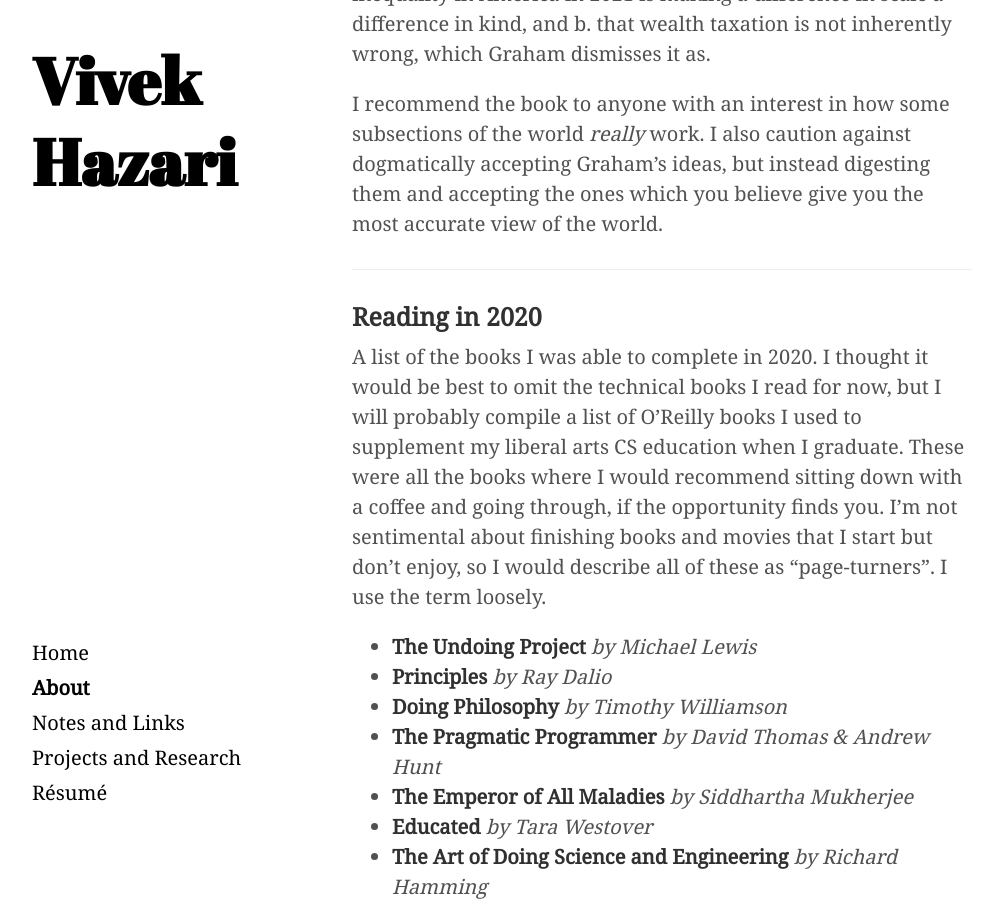
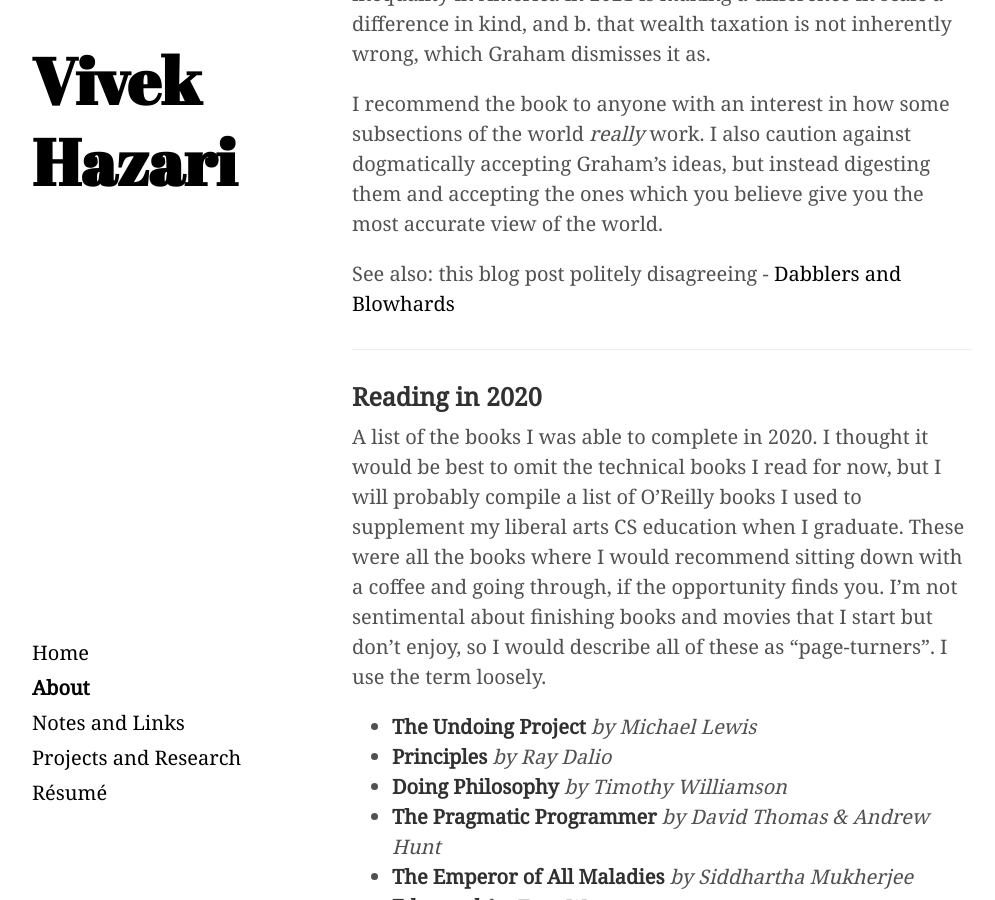
Before and after one commit to Vivekhaz/site_personal, a Jekyll site: the page built from about.md, in a window 1280 px wide and 900 px high, scrolled down 2405 px. Shown: the whole window, without its empty margins (208-1203 px from the left). Built offline with Jekyll 4.4.1, drawn with Linux system fonts in a browser that asks for light colours.

Commit message:
added extra link

```diff
--- a/about.md
+++ b/about.md
@@ -36,6 +36,8 @@ I'm guilty of wasting time on Hacker News, so it was inenvitable I sit down and
 If I could send one essay back to a much younger self, it would be 'Creating Wealth'. Graham's insights on the societal mechanisms which tie wealth and work have not spread far past his sphere of influence in the world of tech startups, but I don't think they're wrong. I am still grappling with the ideas he presents in the essay that follows, 'Mind the Gap'. While I struggle to point out flaws in his premises, I cannot as easily go along with his conclusion that variation in income is a sign of health in a democratic society. I think I agree with the idea in isolation and to some degree, but I think a. that the degree of inequality in America in 2021 is making a difference in scale a difference in kind, and b. that wealth taxation is not inherently wrong, which Graham dismisses it as.
 
 I recommend the book to anyone with an interest in how some subsections of the world *really* work. I also caution against dogmatically accepting Graham's ideas, but instead digesting them and accepting the ones which you believe give you the most accurate view of the world.
+
+See also: this blog post politely disagreeing - [Dabblers and Blowhards](https://idlewords.com/2005/04/dabblers_and_blowhards.htm)
 
 
 --------------------------------------------------------------------------------
```
